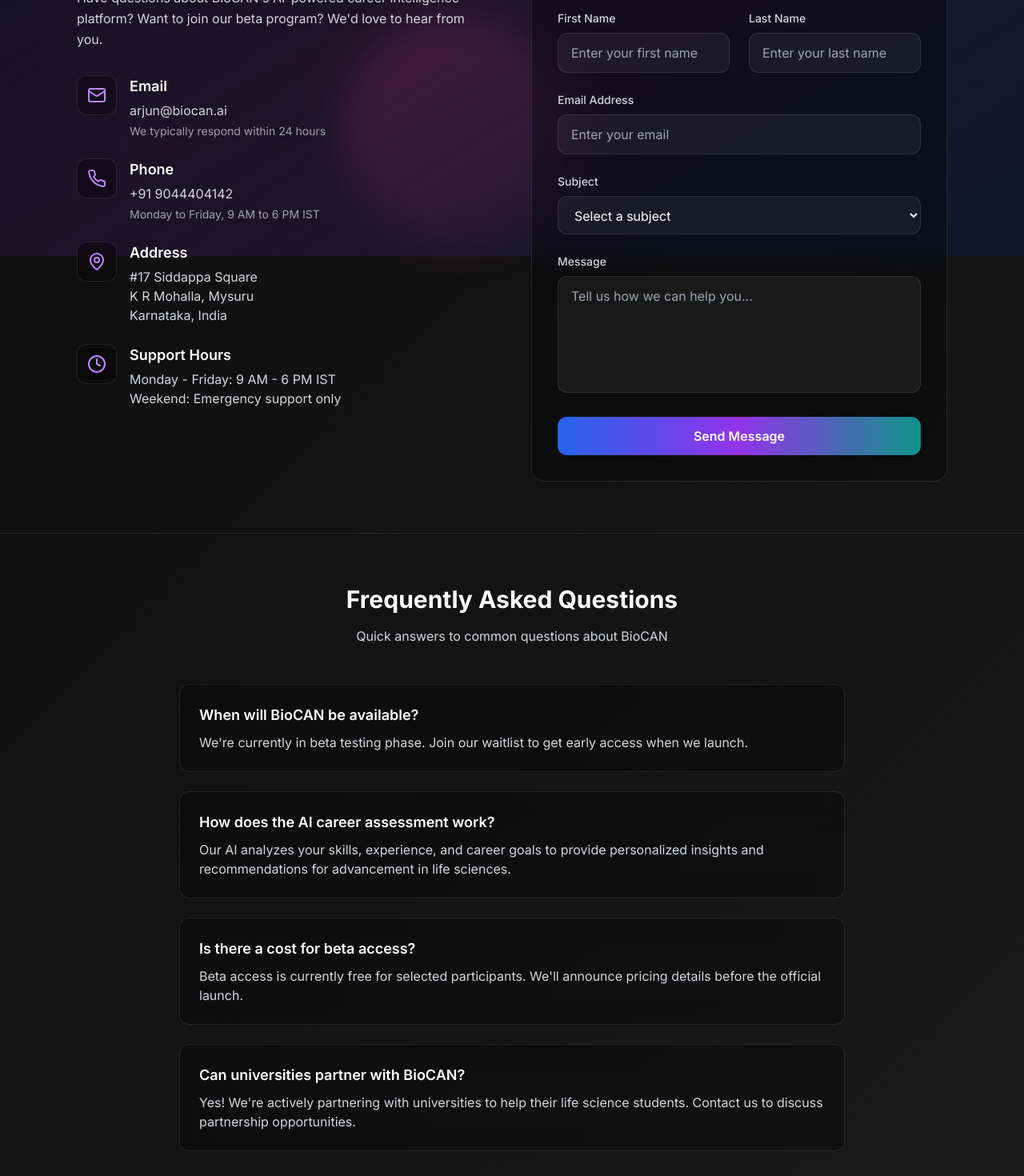
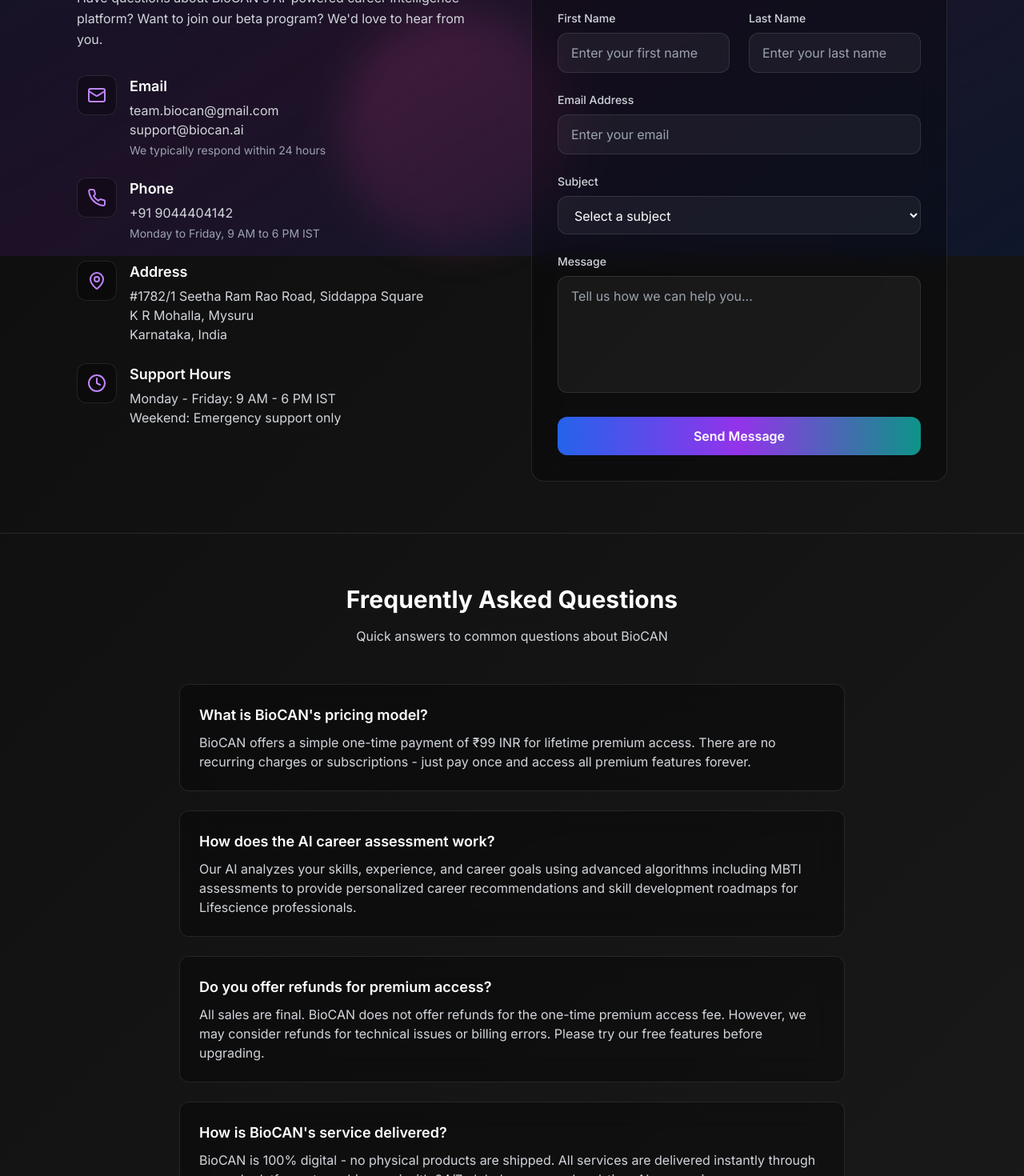
Before and after one commit to BioCAN-Tech/BioCAN-Landing, a Next.js app: page /contact in a window 1280 px wide. Shown: the part 480-1950 px from the top of the page at 80% size. Built offline with nearby package versions, Linux system fonts and the light colour scheme.

Commit message:
Updated - Contact us page

```diff
--- a/src/app/contact/page.tsx
+++ b/src/app/contact/page.tsx
@@ -46,7 +46,8 @@
                   </div>
                   <div>
                     <h3 className="text-lg font-semibold text-white mb-1">Email</h3>
-                    <p className="text-gray-300">arjun@biocan.ai</p>
+                    <p className="text-gray-300">team.biocan@gmail.com</p>
+                    <p className="text-gray-300">support@biocan.ai</p>
                     <p className="text-sm text-gray-400 mt-1">We typically respond within 24 hours</p>
                   </div>
                 </div>
@@ -68,7 +69,7 @@
                   </div>
                   <div>
                     <h3 className="text-lg font-semibold text-white mb-1">Address</h3>
-                    <p className="text-gray-300">#17 Siddappa Square</p>
+                    <p className="text-gray-300">#1782/1 Seetha Ram Rao Road, Siddappa Square</p>
                     <p className="text-gray-300">K R Mohalla, Mysuru</p>
                     <p className="text-gray-300">Karnataka, India</p>
                   </div>
@@ -134,14 +135,13 @@
                   </label>
                   <select
                     id="subject"
-                    className="w-full px-4 py-3 bg-white/5 border border-white/10 rounded-xl text-white focus:outline-none focus:ring-2 focus:ring-purple-500 focus:border-transparent"
+                    className="w-full px-4 py-3 bg-white/5 border border-white/10 rounded-xl text-white focus:outline-none focus:ring-2 focus:ring-purple-500 focus:border-transparent [&>option]:bg-gray-800 [&>option]:text-white"
                   >
-                    <option value="">Select a subject</option>
-                    <option value="beta-access">Beta Access Request</option>
-                    <option value="partnership">Partnership Inquiry</option>
-                    <option value="support">Technical Support</option>
-                    <option value="feedback">Feedback</option>
-                    <option value="other">Other</option>
+                    <option value="" className="bg-gray-800 text-gray-400">Select a subject</option>
+                    <option value="general-inquiry" className="bg-gray-800 text-white">General Inquiry</option>
+                    <option value="premium-access" className="bg-gray-800 text-white">Premium Access</option>
+                    <option value="technical-support" className="bg-gray-800 text-white">Technical Support</option>
+                    <option value="partnership" className="bg-gray-800 text-white">Partnership Inquiry</option>
                   </select>
                 </div>
 
@@ -179,23 +179,23 @@
 
           <div className="space-y-6">
             <div className="glass-card p-6 rounded-xl">
-              <h3 className="text-lg font-semibold text-white mb-2">When will BioCAN be available?</h3>
-              <p className="text-gray-300">We're currently in beta testing phase. Join our waitlist to get early access when we launch.</p>
+              <h3 className="text-lg font-semibold text-white mb-2">What is BioCAN's pricing model?</h3>
+              <p className="text-gray-300">BioCAN offers a simple one-time payment of ₹99 INR for lifetime premium access. There are no recurring charges or subscriptions - just pay once and access all premium features forever.</p>
             </div>
 
             <div className="glass-card p-6 rounded-xl">
               <h3 className="text-lg font-semibold text-white mb-2">How does the AI career assessment work?</h3>
-              <p className="text-gray-300">Our AI analyzes your skills, experience, and career goals to provide personalized insights and recommendations for advancement in life sciences.</p>
+              <p className="text-gray-300">Our AI analyzes your skills, experience, and career goals using advanced algorithms including MBTI assessments to provide personalized career recommendations and skill development roadmaps for Lifescience professionals.</p>
             </div>
 
             <div className="glass-card p-6 rounded-xl">
-              <h3 className="text-lg font-semibold text-white mb-2">Is there a cost for beta access?</h3>
-              <p className="text-gray-300">Beta access is currently free for selected participants. We'll announce pricing details before the official launch.</p>
+              <h3 className="text-lg font-semibold text-white mb-2">Do you offer refunds for premium access?</h3>
+              <p className="text-gray-300">All sales are final. BioCAN does not offer refunds for the one-time premium access fee. However, we may consider refunds for technical issues or billing errors. Please try our free features before upgrading.</p>
             </div>
 
             <div className="glass-card p-6 rounded-xl">
-              <h3 className="text-lg font-semibold text-white mb-2">Can universities partner with BioCAN?</h3>
-              <p className="text-gray-300">Yes! We're actively partnering with universities to help their life science students. Contact us to discuss partnership opportunities.</p>
+              <h3 className="text-lg font-semibold text-white mb-2">How is BioCAN's service delivered?</h3>
+              <p className="text-gray-300">BioCAN is 100% digital - no physical products are shipped. All services are delivered instantly through our web platform at app.biocan.ai with 24/7 global access and real-time AI processing.</p>
             </div>
           </div>
         </div>
```
